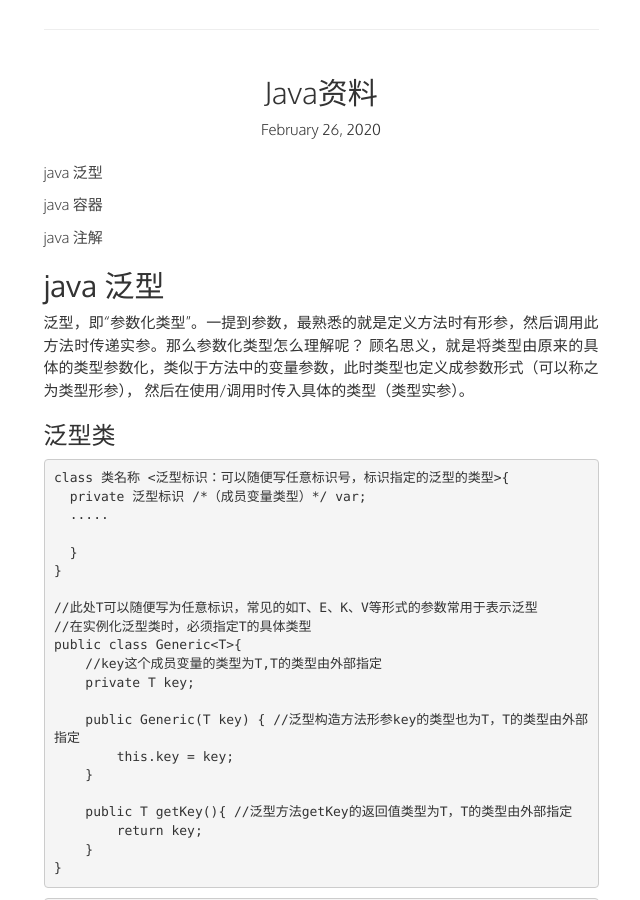
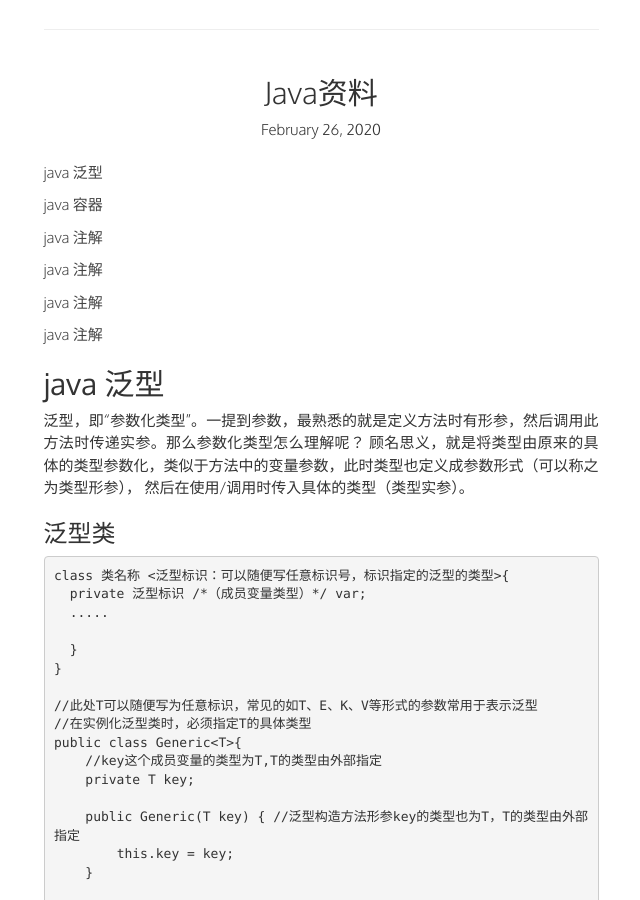
Before and after one commit to liqiangz/liqiangz.github.io, a Jekyll site: the page built from _posts/2020-02-26-java资料.md, in a window 1280 px wide and 900 px high, scrolled down 300 px. Shown: the whole window, without its empty margins (319-959 px from the left). Built offline with Jekyll 4.4.1, drawn with Linux system fonts in a browser that asks for light colours; our own code applies the rules of GitHub Pages for plain Markdown files.

Commit message:
java容器

````diff
--- a/_posts/2020-02-26-java资料.md
+++ b/_posts/2020-02-26-java资料.md
@@ -5,6 +5,12 @@
 [java 容器](#java-容器)
 
 [java 注解](#java-注解)
+
+[java 注解](#java-枚举)
+
+[java 注解](#java-并发编程)
+
+[java 注解](#java-函数式编程)
 
 ## java 泛型
 泛型，即“参数化类型”。一提到参数，最熟悉的就是定义方法时有形参，然后调用此方法时传递实参。那么参数化类型怎么理解呢？
@@ -138,7 +144,7 @@ String s = lsa[1].get(0); // Run-time error: ClassCastException.
 ```
 
 
-## java容器
+## java 容器
 
 <img src="image/20190213131312518.png" />
 
````
